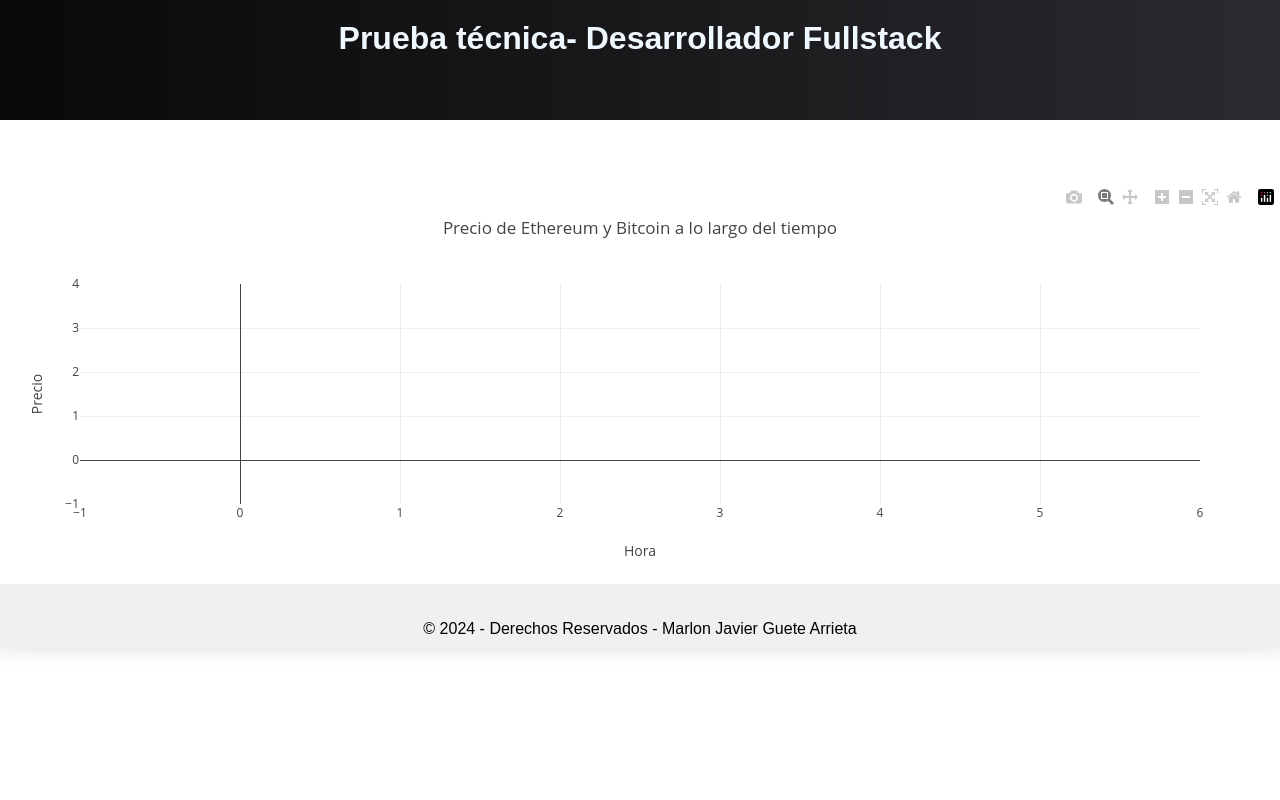
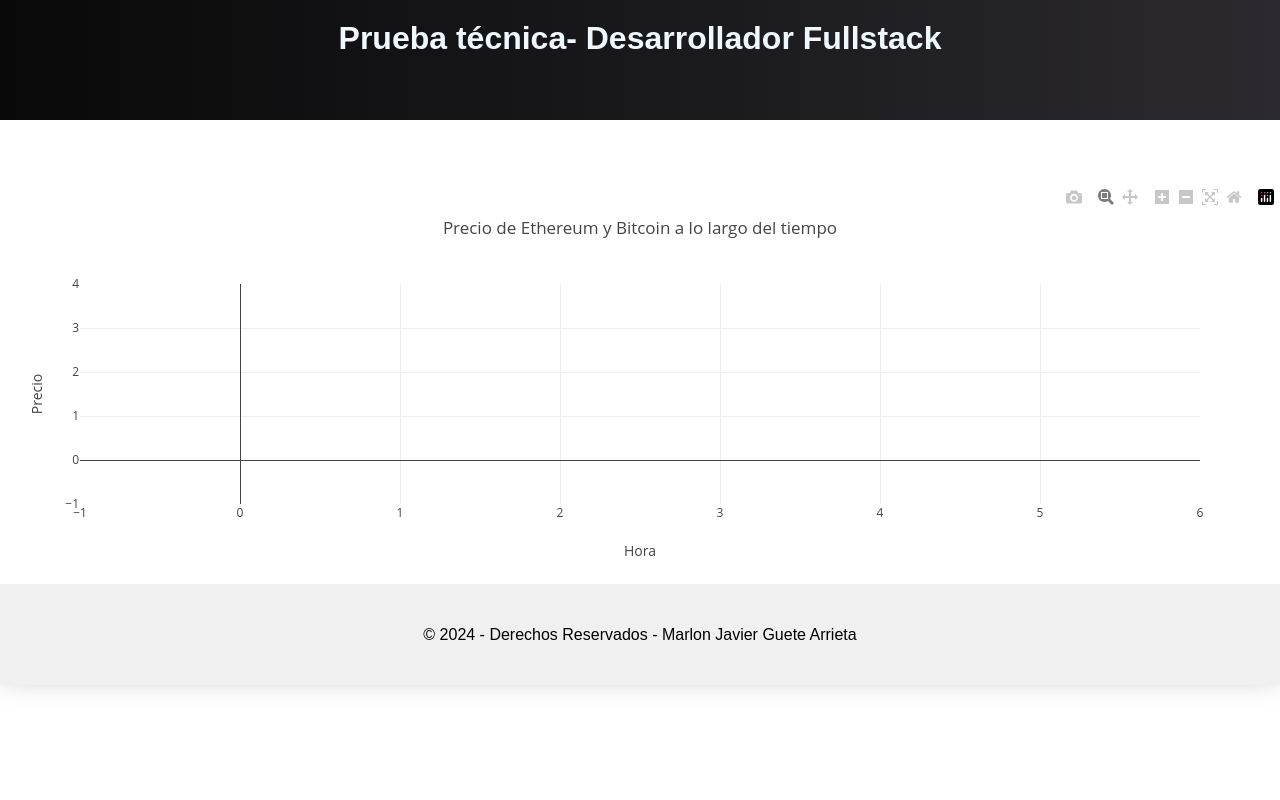
Before and after one commit to Rody21/Pagina_Prueba, a Flask app: page / in a window 1280 px wide. Run offline with Flask 3, Linux system fonts and the light colour scheme; data that the repository does not hold is empty; some libraries are stand-ins or nearby versions.

Commit message:
Despliegue final

```diff
--- a/app/app.py
+++ b/app/app.py
@@ -52,4 +52,4 @@ def get_data():
 
 
 if __name__ == "__main__":
-    app.run(debug=True, port=5000)
+    app.run(debug=True, port=5000, host='0.0.0.0')
--- a/app/static/css/styles.css
+++ b/app/static/css/styles.css
@@ -1,4 +1,9 @@
 /* Estilos generales */
+html,
+body {
+    height: 100%;
+}
+
 body {
     margin: 0;
     font-family: Arial, sans-serif;
@@ -15,6 +20,7 @@ footer {
 }
 
 .main-container {
+    height: 100%;
     display: flex;
     flex-direction: column;
     min-height: 100vh;
@@ -47,15 +53,18 @@ header {
 
 footer {
     width: 100%;
-    height: 24px;
-    flex-shrink: 0;
     background-color: #f0f0f0;
-    padding: 20px 0;
+    padding: 2% 0;
     text-align: center;
     box-shadow: 0px -8px 28px 0px rgba(0, 0, 0, 0.25);
 }
 
-/* Media Queries para dispositivos más pequeños */
+.content {
+    flex: 1;
+    margin-bottom: auto;
+}
+
+
 @media only screen and (max-width: 768px) {
     #grafico {
         height: 300px;
--- a/app/templates/index.html
+++ b/app/templates/index.html
@@ -10,7 +10,7 @@
 </head>
 
 <body>
-    <div class="container">
+    <div class="main-container">
         <header>
             <h1>Prueba técnica- Desarrollador Fullstack</h1>
         </header>
```
Also changed, not shown: app/requirements.txt (added, +14 -0 lines), 2 other files.
